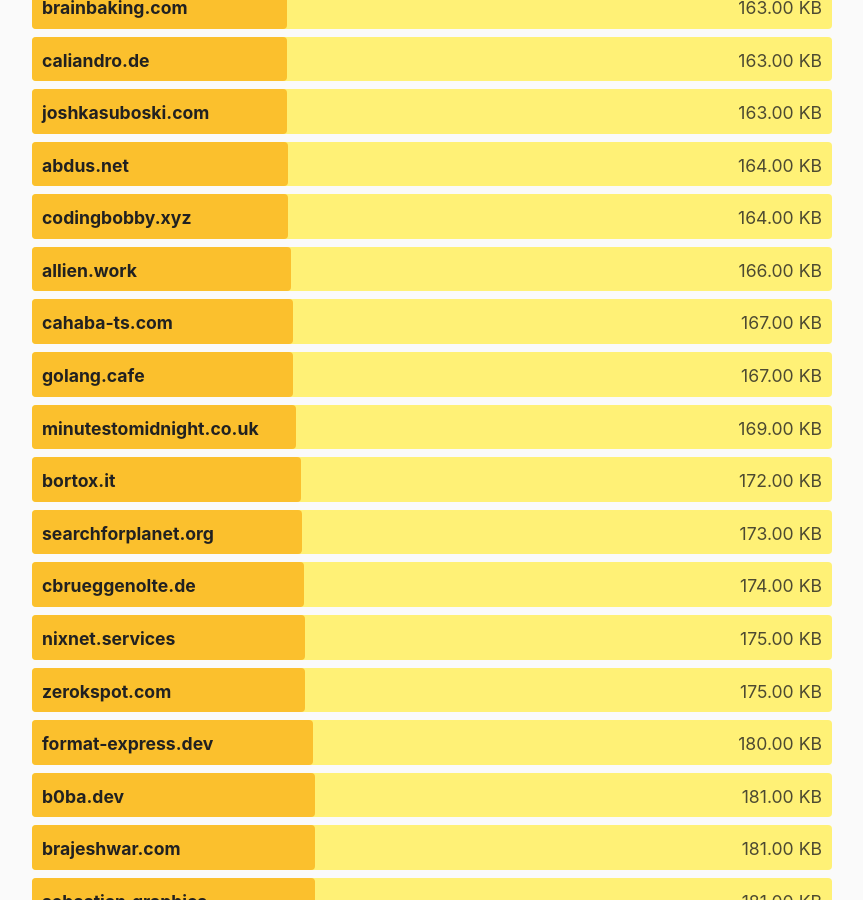
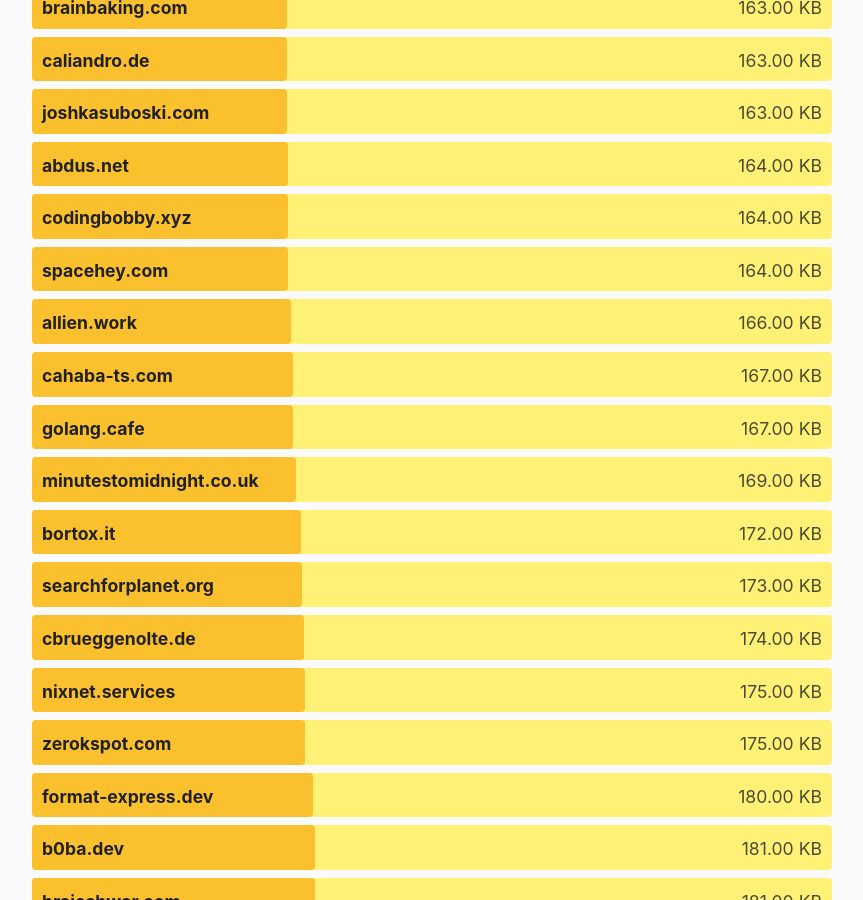
Before and after one commit to kevquirk/512kb.club, a Jekyll site: the page built from index.md, in a window 1280 px wide and 900 px high, scrolled down 19948 px. Shown: the whole window, without its empty margins (208-1071 px from the left). Built offline with Jekyll 4.4.1, drawn with Linux system fonts in a browser that asks for light colours; some of the changed text lies outside the part shown.

Commit message:
Update size of SpaceHey

```diff
--- a/_data/sites.yml
+++ b/_data/sites.yml
@@ -2180,7 +2180,7 @@
 
 - domain: spacehey.com
   url: https://spacehey.com/
-  size: 259
+  size: 164
   last_checked: 2022-08-26
 
 - domain: spearfishcap.cap
```
